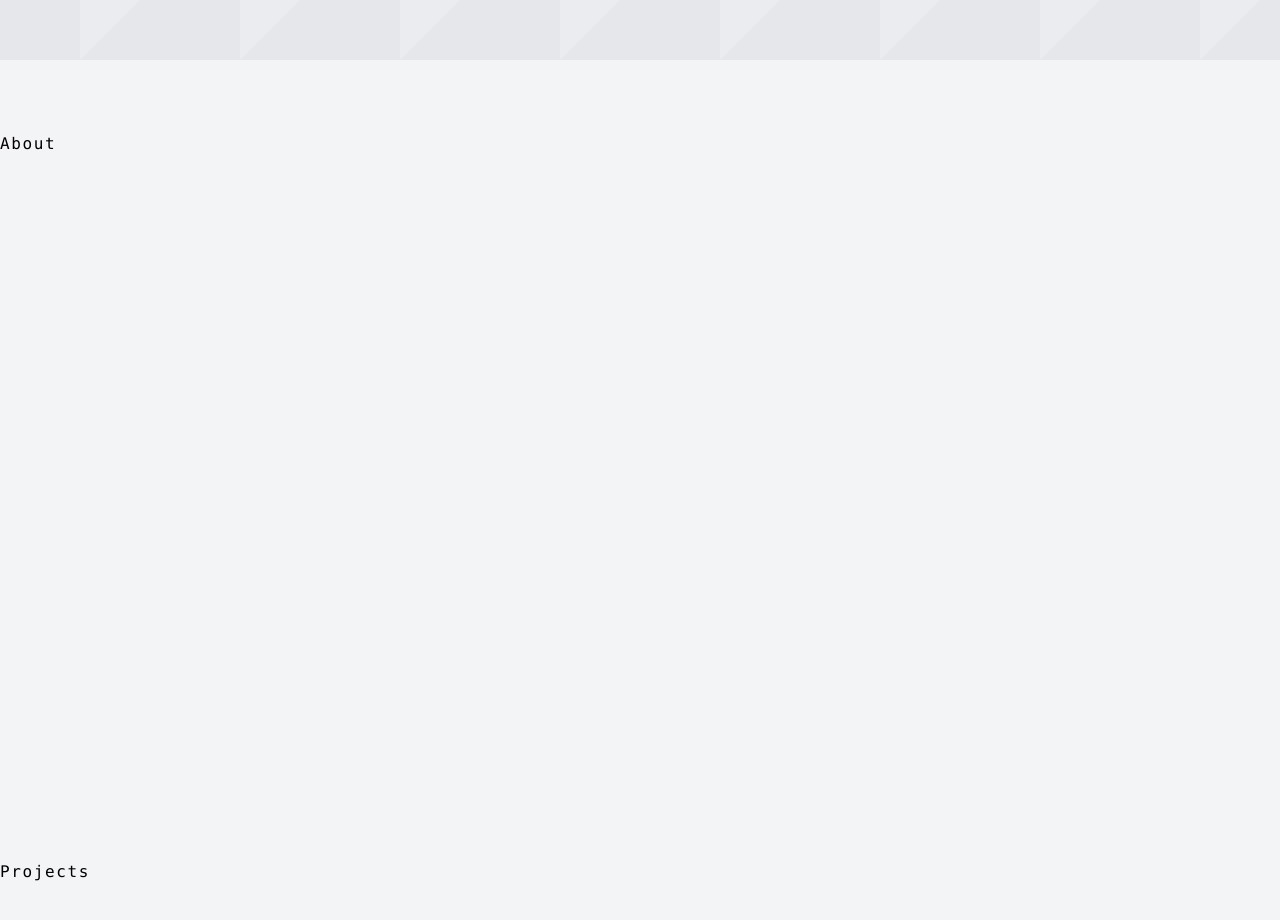
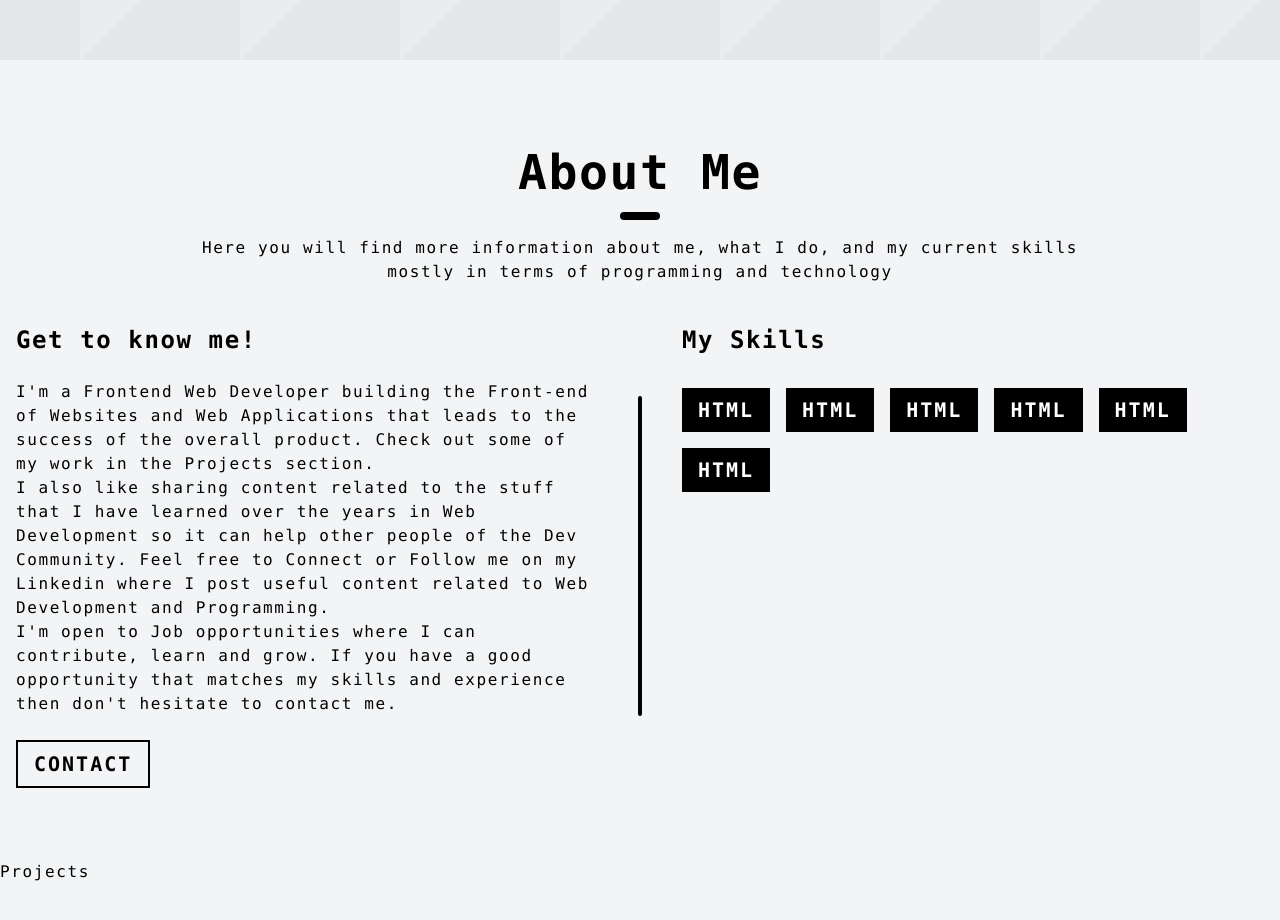
Before and after one commit to safayetdib/safayet-portfolio, a React (Vite) app: page / in a window 1280 px wide. Shown: the part 740-1660 px from the top of the page. Built offline with nearby package versions, Linux system fonts and the light colour scheme; a web font is replaced by a local one.

Commit message:
added about section

```diff
--- a/src/pages/Home/About/About.jsx
+++ b/src/pages/Home/About/About.jsx
@@ -1,7 +1,86 @@
+import { Fade, Slide } from 'react-awesome-reveal';
+
 const About = () => {
 	return (
-		<section id="about" className="min-h-[calc(100vh-72px)] pt-[72px]">
-			<h2>About</h2>
+		<section
+			id="about"
+			className="mx-auto min-h-[calc(100vh-72px)] max-w-screen-xl px-4 pt-[72px]">
+			{/* header */}
+			<div className="mx-auto mt-4 max-w-4xl space-y-4 text-center ">
+				<h2 className="text-3xl font-extrabold md:text-5xl">About Me</h2>
+				<div className="mx-auto h-2 w-10 rounded-full bg-black"></div>
+				<p>
+					Here you will find more information about me, what I do, and my
+					current skills mostly in terms of programming and technology
+				</p>
+			</div>
+
+			{/* details */}
+			<div className="mt-10 justify-between gap-10 md:flex">
+				{/* get to know me */}
+				<div className="space-y-6 overflow-hidden md:w-1/2">
+					<Fade>
+						<h4 className="text-2xl font-bold">Get to know me!</h4>
+						<p>
+							I'm a Frontend Web Developer building the Front-end of Websites
+							and Web Applications that leads to the success of the overall
+							product. Check out some of my work in the Projects section. <br />
+							I also like sharing content related to the stuff that I have
+							learned over the years in Web Development so it can help other
+							people of the Dev Community. Feel free to Connect or Follow me on
+							my Linkedin where I post useful content related to Web Development
+							and Programming. <br />
+							I'm open to Job opportunities where I can contribute, learn and
+							grow. If you have a good opportunity that matches my skills and
+							experience then don't hesitate to contact me.
+						</p>
+
+						<button className="border-2 border-black px-4 py-2 font-bold uppercase tracking-widest transition hover:bg-black hover:text-white md:text-xl">
+							Contact
+						</button>
+					</Fade>
+				</div>
+
+				<div className="my-auto hidden h-80 w-1 rounded-full bg-black md:flex"></div>
+
+				{/*  my skills */}
+				<div className="mt-10 overflow-hidden md:mt-0 md:w-1/2">
+					<h4 className="text-2xl font-bold">My Skills</h4>
+
+					<div className="mt-8 flex flex-wrap gap-4">
+						<Fade>
+							<div className="bg-black px-4 py-2 font-bold uppercase tracking-widest text-white md:text-xl">
+								HTML
+							</div>
+						</Fade>
+						<Fade>
+							<div className="bg-black px-4 py-2 font-bold uppercase tracking-widest text-white md:text-xl">
+								HTML
+							</div>
+						</Fade>
+						<Fade>
+							<div className="bg-black px-4 py-2 font-bold uppercase tracking-widest text-white md:text-xl">
+								HTML
+							</div>
+						</Fade>
+						<Fade>
+							<div className="bg-black px-4 py-2 font-bold uppercase tracking-widest text-white md:text-xl">
+								HTML
+							</div>
+						</Fade>
+						<Fade>
+							<div className="bg-black px-4 py-2 font-bold uppercase tracking-widest text-white md:text-xl">
+								HTML
+							</div>
+						</Fade>
+						<Fade>
+							<div className="bg-black px-4 py-2 font-bold uppercase tracking-widest text-white md:text-xl">
+								HTML
+							</div>
+						</Fade>
+					</div>
+				</div>
+			</div>
 		</section>
 	);
 };
--- a/src/pages/Home/Banner/Banner.jsx
+++ b/src/pages/Home/Banner/Banner.jsx
@@ -9,7 +9,7 @@ const Banner = () => {
 				<div>
 					<Fade>
 						<img
-							src="/src/assets/safayet.jpg"
+							src="./src/assets/safayet.jpg"
 							alt="Safayet Photo"
 							className="h-40 w-40 rounded-full object-cover shadow ring-4 ring-black md:h-60 md:w-60"
 						/>
```
